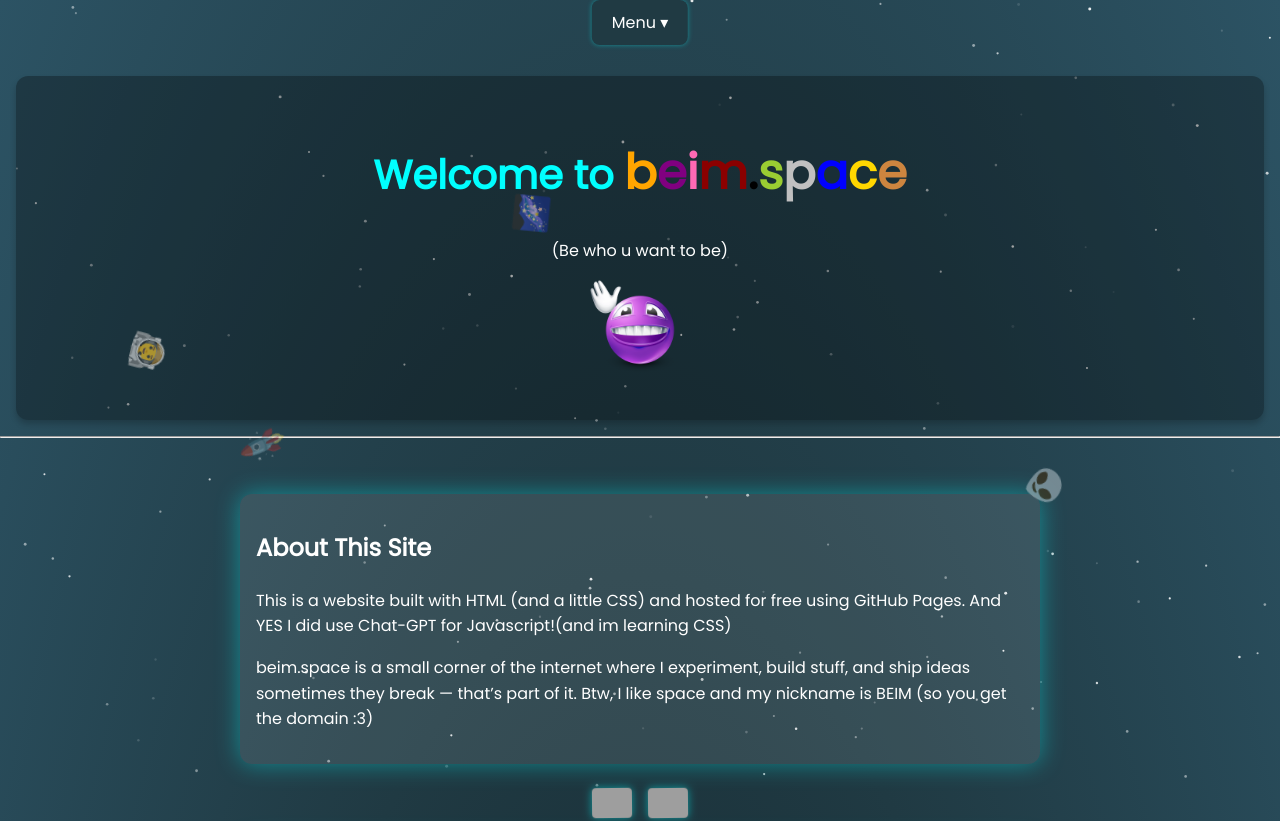
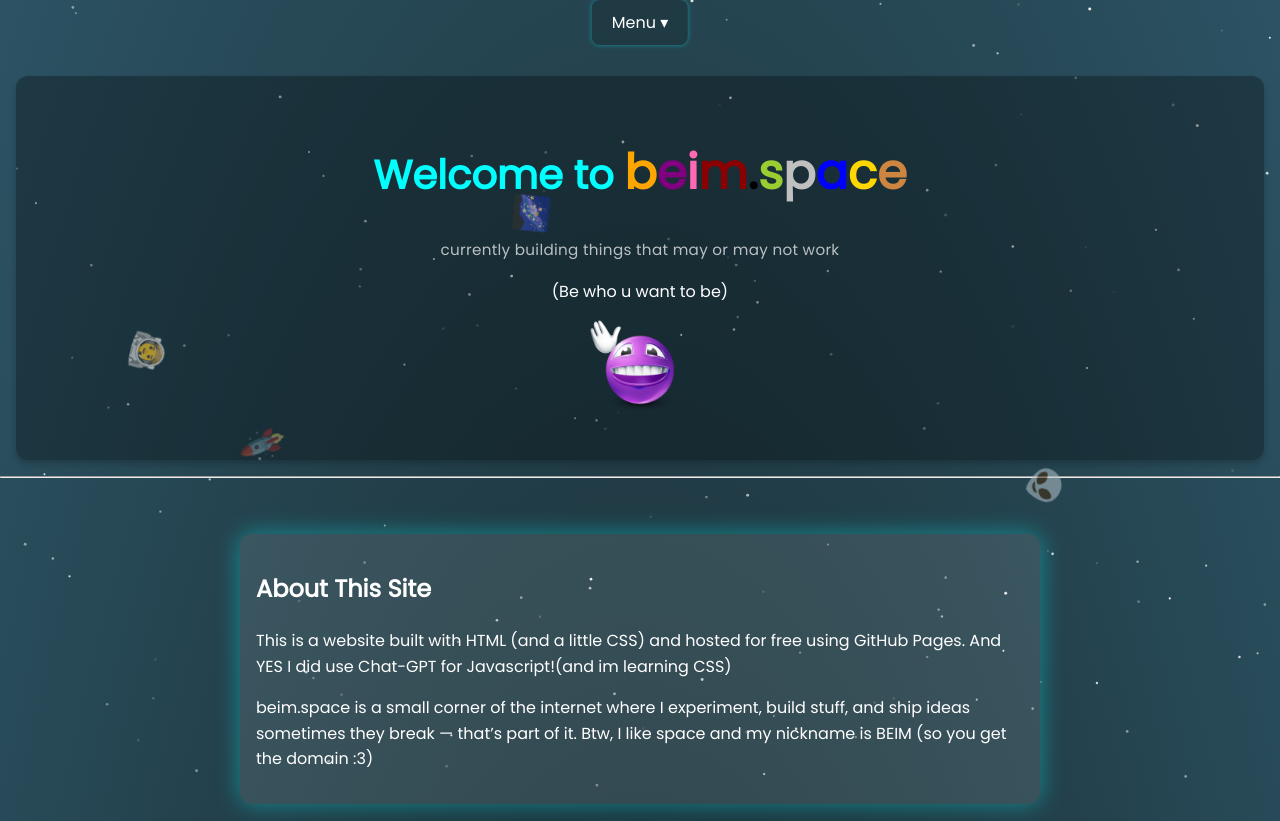
Before and after one commit to BEIMYT/BEIMYT.github.io, a plain HTML site: page index.html in a window 1280 px wide. Shown: the top 821 px of the page. Drawn offline with nearby package versions, Linux system fonts and the light colour scheme; grey boxes are pictures that could not be loaded.

Commit message:
Implement seasonal messages feature
Added a script to display seasonal messages on the site.

```diff
--- a/index.html
+++ b/index.html
@@ -87,6 +87,7 @@ Also I made my own DDNet server "<i>TeeSpace | SlowHub</i>" it's called!
      <section>
         <h2>Latest update included:</h2>
         <p>• Updated "About This Site" section.
+        <p>• Added Seasonal Quotes.
         <h4><i>You can check the progress <a href= "https://github.com/BEIMYT/BEIMYT.github.io" target="_blank">here</a></i></h4>
 
      </section>
@@ -327,6 +328,27 @@ document.addEventListener("DOMContentLoaded", () => {
   }, { passive: true });
 });
 </script>
+<script>
+  const seasonalMessages = [
+    "currently building things that may or may not work",
+    "this site changes when motivation hits",
+    "temporary thoughts, permanent internet",
+    "if you're here, something is probably being tested",
+    "still under construction mentally",
+    "updates every two days, like my sleep schedule"
+  ];
+
+  const TWO_DAYS = 1000 * 60 * 60 * 24 * 2;
+  const startDate = new Date("2024-01-01").getTime();
+  const now = Date.now();
+
+  const index = Math.floor((now - startDate) / TWO_DAYS) % seasonalMessages.length;
+
+  const el = document.getElementById("seasonal-message");
+  if (el) {
+    el.textContent = seasonalMessages[index];
+  }
+</script>
 
 </body>
 </html>
```
